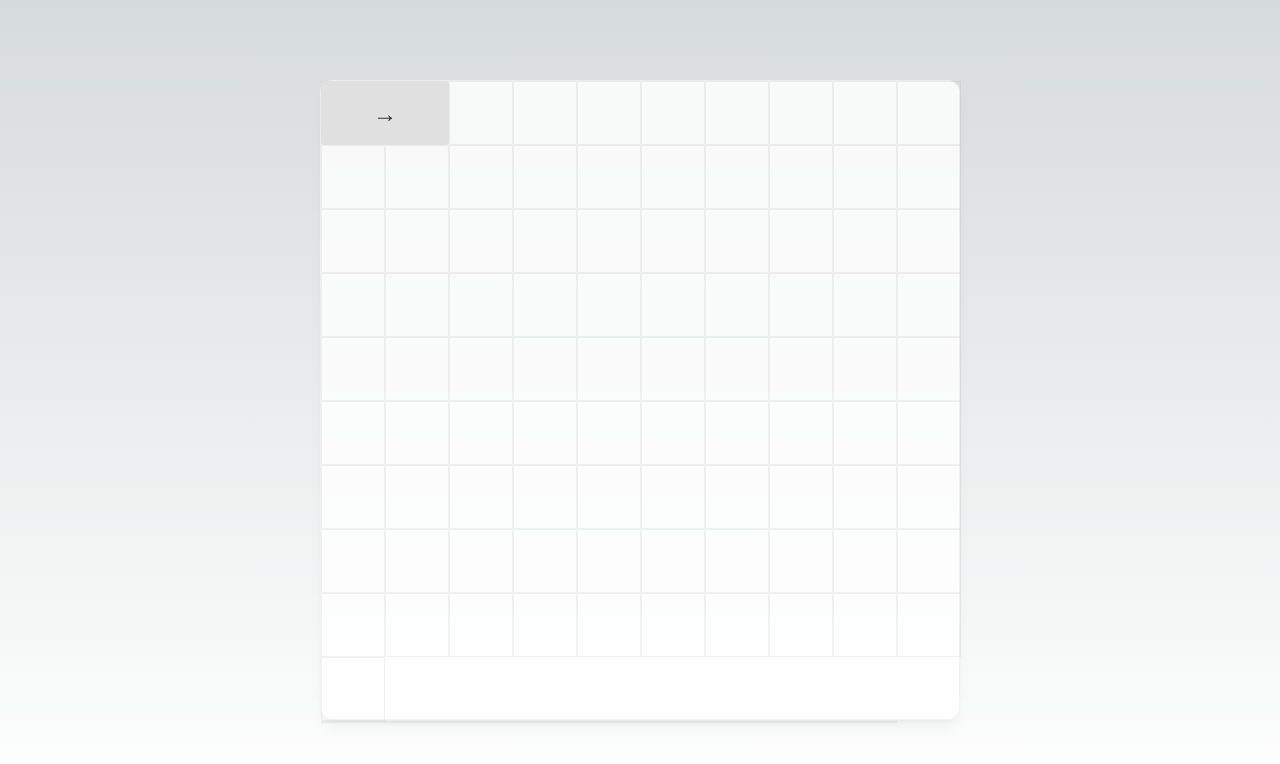
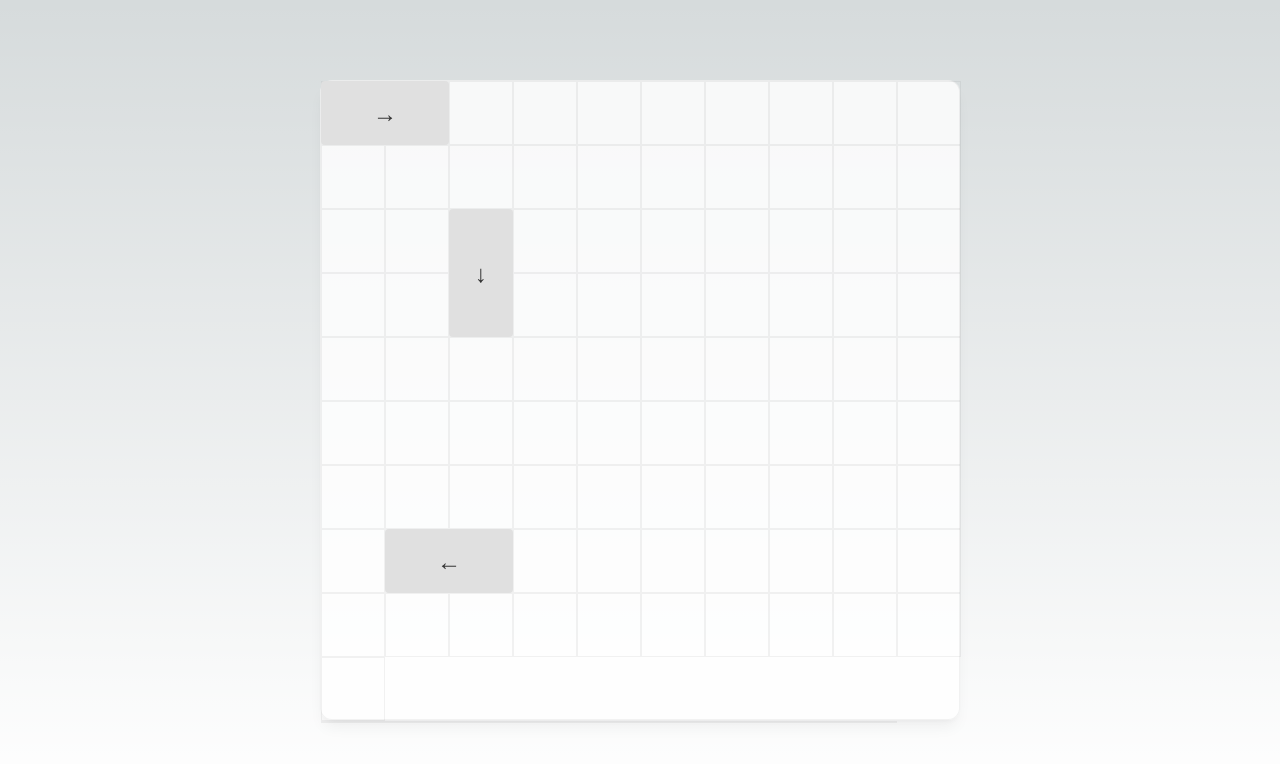
Before and after one commit to bzpen/three-game, a Next.js app: page / in a window 1280 px wide. Shown: the top 764 px of the page. Built offline with nearby package versions, Linux system fonts and the light colour scheme.

Commit message:
feat: 添加碰撞检测

```diff
--- a/src/config/LevelConfig.ts
+++ b/src/config/LevelConfig.ts
@@ -14,6 +14,22 @@ const LEVELS_LIST: LevelConfig[] = [
                 height: 1,
                 position: { x: 0, y: 0 },
             },
+            {
+                id: 'arrow-2',
+                type: 'arrow',
+                direction: 'down',
+                width: 2,
+                height: 1,
+                position: { x: 2, y: 2 },
+            },
+            {
+                id: 'arrow-3',
+                type: 'arrow',
+                direction: 'left',
+                width: 2,
+                height: 1,
+                position: { x: 2, y: 7 },
+            },
         ],
     },
 ];
--- a/src/core/GameView.ts
+++ b/src/core/GameView.ts
@@ -10,7 +10,7 @@ class GameView {
     _elementList: StaticElement[] = [];
 
     // 网格数据
-    _gridData: GridData[] = [];
+    _gridData: GridData = [];
 
     // 网格固定配置
     _gridConfig: GridConfig = {
@@ -61,6 +61,7 @@ class GameView {
             newElement.addToGrid(this._viewDom as HTMLElement);
             this._elementList.push(newElement);
         });
+        this.updateGridData();
     };
 
     // 初始化视图Dom
@@ -79,39 +80,77 @@ class GameView {
 
         // 遍历所有元素，在元素占用的网格位置设置元素id
         this._elementList.forEach(element => {
-            const { x, y } = element._position;
-            const width = element._width;
-            const height = element._height;
+            const gridRange = element.getGridRange();
+            if (!gridRange) {
+                return;
+            }
+            const { minX, maxX, minY, maxY } = gridRange;
 
-            // 计算元素在网格中的起始位置
-            const gridX = Math.floor(x / this._gridSize);
-            const gridY = Math.floor(y / this._gridSize);
-
-            // 计算元素占用的网格范围
-            const gridWidth = Math.ceil(width / this._gridSize);
-            const gridHeight = Math.ceil(height / this._gridSize);
-
-            // 在元素占用的所有网格位置设置元素id
-            for (let row = gridY; row < gridY + gridHeight && row < this._gridConfig.rows; row++) {
-                for (let col = gridX; col < gridX + gridWidth && col < this._gridConfig.cols; col++) {
-                    if (row >= 0 && col >= 0) {
-                        gridArray[row][col] = element._id;
-                    }
+            if (minX === maxX) {
+                for (let row = minY; row <= maxY; row++) {
+                    gridArray[row][minX] = element._id;
+                }
+            } else {
+                for (let col = minX; col <= maxX; col++) {
+                    gridArray[minY][col] = element._id;
                 }
             }
         });
+        // 将二维数组转换为GridData数组格式
+        this._gridData = gridArray as GridData;
+    };
 
-        // 将二维数组转换为GridData数组格式
-        this._gridData = [];
-        for (let row = 0; row < this._gridConfig.rows; row++) {
-            for (let col = 0; col < this._gridConfig.cols; col++) {
-                this._gridData.push({
-                    x: col,
-                    y: row,
-                    elementType: gridArray[row][col].toString(),
-                });
+    /**
+     * @description 判断运动中的元素状态
+     */
+    checkInAnimeElementStatus = (element: StaticElement) => {
+        // 获取元素占用的网格范围
+        const gridRange = element.getGridRange();
+        if (!gridRange) {
+            return false;
+        }
+
+        let isColliding = false;
+        const collidedElementId = new Set<string>();
+
+        const { minX, maxX, minY, maxY } = gridRange;
+
+        if (minX === maxX) {
+            for (let row = minY; row <= maxY; row++) {
+                if (
+                    this._gridData[row][minX] &&
+                    this._gridData[row][minX] !== 0 &&
+                    this._gridData[row][minX] !== element._id
+                ) {
+                    isColliding = true;
+                    collidedElementId.add(this._gridData[row][minX] as string);
+                }
+            }
+        } else {
+            for (let col = minX; col <= maxX; col++) {
+                if (
+                    this._gridData[minY][col] &&
+                    this._gridData[minY][col] !== 0 &&
+                    this._gridData[minY][col] !== element._id
+                ) {
+                    isColliding = true;
+                    collidedElementId.add(this._gridData[minY][col] as string);
+                    break;
+                }
             }
         }
+
+        if (isColliding && collidedElementId.size > 0) {
+            collidedElementId.forEach(id => {
+                const element = this._elementList.find(e => e._id === id);
+                if (element) {
+                    element.stopMove();
+                }
+            });
+            element.stopMove();
+        }
+
+        return isColliding;
     };
 
     // #region 熟悉获取 设置
--- /dev/null
+++ b/src/core/element/AnimeBase.ts
@@ -0,0 +1,45 @@
+// 动画基类
+import { animate } from 'animejs';
+
+abstract class AnimeBase {
+    // 动画相关属性
+    protected _currentAnime: ReturnType<typeof animate> | null = null;
+
+    /**
+     * @description 停止当前动画
+     */
+    protected _stopCurrentAnime = () => {
+        if (this._currentAnime) {
+            this._currentAnime.pause();
+            this._currentAnime = null;
+        }
+    };
+
+    /**
+     * @description 碰撞挤压动画
+     */
+    protected _playSqueezeAnime = (element: HTMLElement | null) => {
+        if (!element) return;
+
+        this._stopCurrentAnime();
+
+        this._currentAnime = animate(element, {
+            scaleX: [1, 0.8, 1],
+            scaleY: [1, 1.2, 1],
+            duration: 200,
+            ease: 'spring(1, 80, 10, 0)',
+            onComplete: () => {
+                this._currentAnime = null;
+            },
+        });
+    };
+
+    /**
+     * @description 销毁动画
+     */
+    protected _destroyAnime = () => {
+        this._stopCurrentAnime();
+    };
+}
+
+export default AnimeBase;
--- a/src/core/element/StaticElement.ts
+++ b/src/core/element/StaticElement.ts
@@ -2,8 +2,9 @@
 
 import { ElementData } from '../../types';
 import GameView from '../GameView';
+import AnimeBase from './AnimeBase';
 
-class StaticElement {
+class StaticElement extends AnimeBase {
     _id: string = '';
 
     _type: string;
@@ -21,7 +22,7 @@ class StaticElement {
     // 移动相关属性
     _isMoving: boolean = false;
     _animationId: number | null = null;
-    _moveSpeed: number = 6; // 每帧移动的像素数
+    _moveSpeed: number = 10; // 每帧移动的像素数
 
     // 元素激活状态
     _active: boolean = true;
@@ -32,6 +33,7 @@ class StaticElement {
     _fadeSpeed: number = 0.08; // 每帧透明度变化量
 
     constructor(props: ElementData, owner: GameView) {
+        super();
         this._id = props.id || '';
         this._type = props.type;
         this._direction = props.direction;
@@ -82,18 +84,39 @@ class StaticElement {
     /**
      * @description 停止移动
      */
-    stopMove = () => {
-        this._isMoving = false;
+    stopMove = (isAnime: boolean = true) => {
         if (this._animationId) {
             cancelAnimationFrame(this._animationId);
             this._animationId = null;
         }
+        this._isMoving = false;
+
+        this._stopAnimeAfterFixPosition();
+
+        // 挤压碰撞动画
+        if (isAnime) {
+            this._playSqueezeAnime(this._elementDom);
+        }
+    };
+
+    /**
+     * @description 停止移动后并适配固定位置
+     */
+    _stopAnimeAfterFixPosition = () => {
+        this._position = {
+            x: Math.round(this._position.x) || 0,
+            y: Math.round(this._position.y) || 0,
+        };
+        this._updateDOMStyle();
     };
 
     /**
      * @description 销毁元素
      */
     destroy = () => {
+        // 停止动画
+        this._destroyAnime();
+
         // 停止移动动画
         this.stopMove();
 
@@ -132,7 +155,7 @@ class StaticElement {
         // 边界检查
         if (this._isOutOfBounds(newX, newY)) {
             this._active = false;
-            this.stopMove();
+            this.stopMove(false);
             this._startFadeOut(); // 开始淡出动画
             return;
         }
@@ -144,8 +167,13 @@ class StaticElement {
         // 更新DOM样式
         this._updateDOMStyle();
 
+        this._owner?.updateGridData();
+        const isColliding = this._owner?.checkInAnimeElementStatus(this);
+
         // 继续动画
-        this._animationId = requestAnimationFrame(this._animate);
+        if (!isColliding) {
+            this._animationId = requestAnimationFrame(this._animate);
+        }
     };
 
     /**
@@ -242,6 +270,33 @@ class StaticElement {
         }
     };
 
+    /**
+     * @description 计算元素占用的网格范围
+     */
+    getGridRange() {
+        if (!this._owner) return null;
+        const gridConfig = this._owner?._gridConfig;
+        if (!gridConfig) return null;
+
+        const gridSize = this._owner?.gridSize;
+
+        const position = this.position;
+        if (!position) return null;
+
+        const x = position.x / gridSize;
+        const y = position.y / gridSize;
+
+        const width = this.width! / gridSize;
+        const height = this.height! / gridSize;
+
+        const minX = Math.max(0, Math.floor(x));
+        const maxX = Math.min(gridConfig.cols - 1, Math.ceil(x + width - 1));
+        const minY = Math.max(0, Math.floor(y));
+        const maxY = Math.min(gridConfig.rows - 1, Math.ceil(y + height - 1));
+
+        return { minX, maxX, minY, maxY };
+    }
+
     // #region 熟悉获取 设置
 
     get position() {
@@ -308,6 +363,11 @@ class StaticElement {
             this._startFadeOut();
         }
     }
+
+    get direction() {
+        return this._direction;
+    }
+
     // #endregion
 }
 
--- a/src/types/index.ts
+++ b/src/types/index.ts
@@ -1,10 +1,6 @@
 // 游戏相关类型定义
 
-export interface GridData {
-    x: number;
-    y: number;
-    elementType: string;
-}
+export type GridData = (string | number)[][];
 
 export interface ElementData {
     id: string;
```
